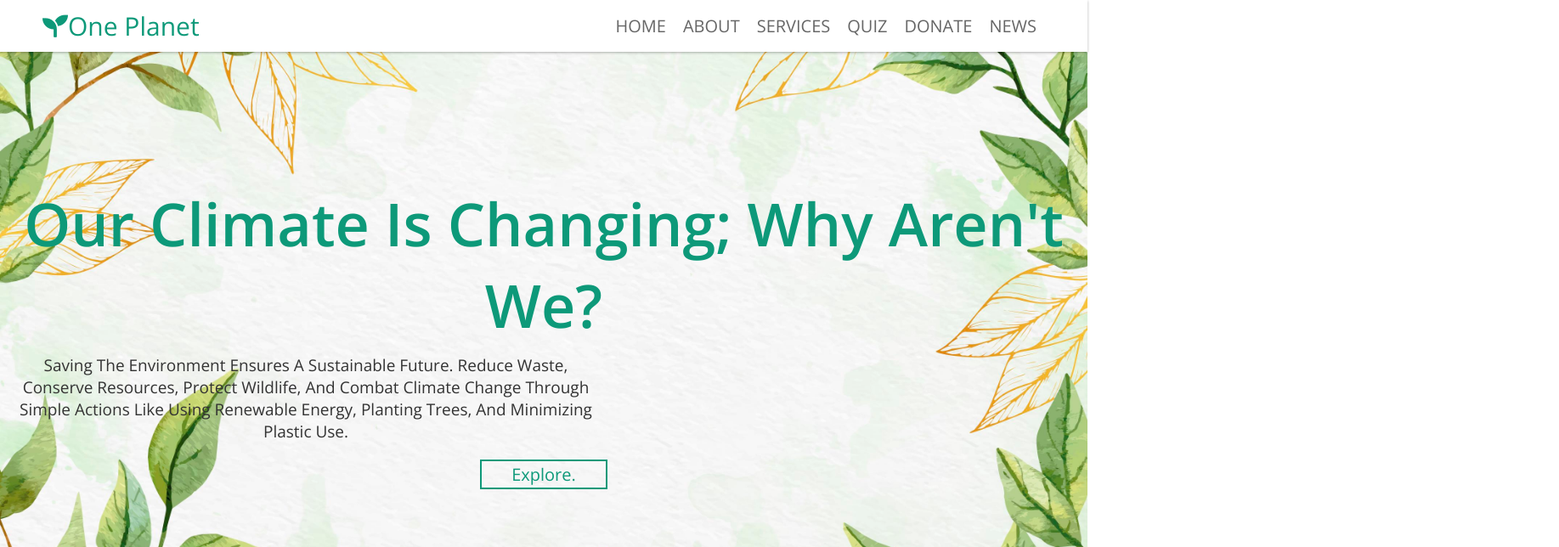
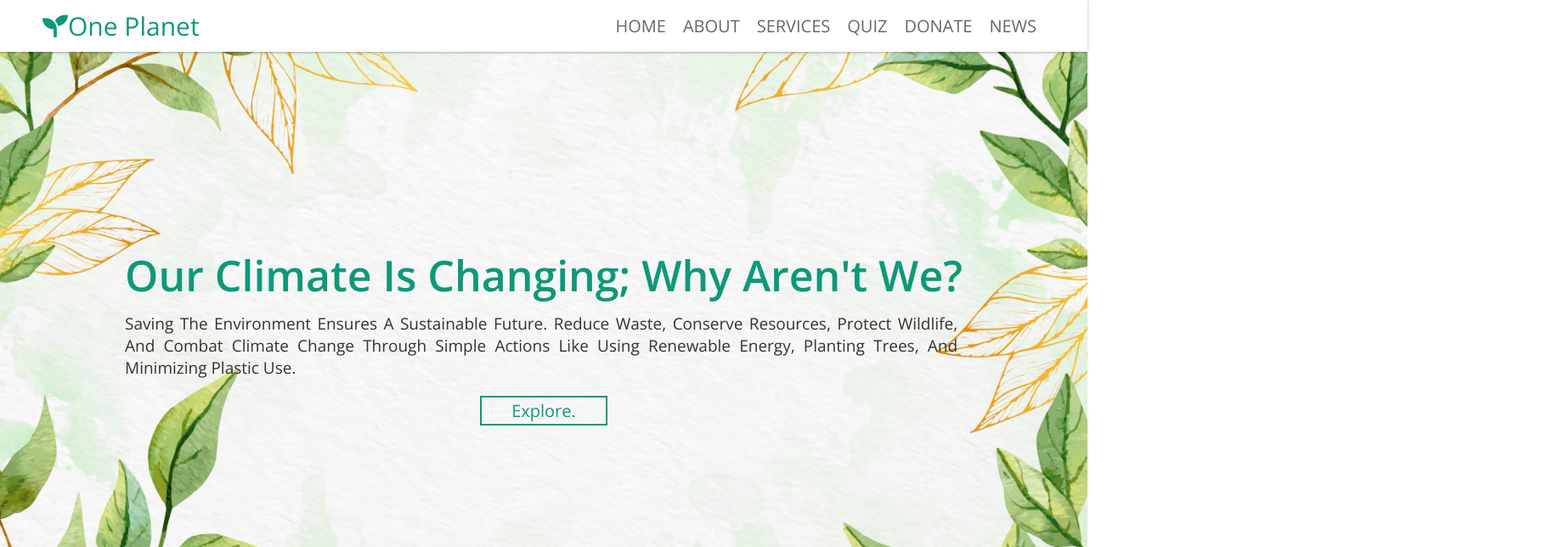
Before and after one commit to Chetan-Sharma001/OnePlanet, a plain HTML site: page index.html in a window 1280 px wide. Shown: the top 644 px of the page at 85% size, 1835 px wide, since content can reach past the window. Drawn offline with nearby package versions, Linux system fonts and the light colour scheme.

Commit message:
Update style.css

```diff
--- a/style.css
+++ b/style.css
@@ -144,16 +144,26 @@ header .fa-bars{
 }
 
 .home .content h1{
-    font-size: 7rem;
+    font-size: 5rem;
     color:var(--green);
 }
 
-.home .content p{
+.container {
+    display: flex; /* Enables Flexbox */
+    justify-content: center; /* Centers horizontally */
+    align-items: center; /* Centers vertically */
+    height: 100vh; /* Makes the container full viewport height */
+    margin: 0; /* Removes default margin */
+  }
+
+  p {
     font-size: 1.9rem;
-    color:#333;
-    padding:1rem 0;
-    width: 70rem;
-}
+    color: #333;
+    padding: 1rem 0;
+    width: 98rem;
+    text-align: justify;
+  }
+
 
 .about .row{
     display: flex;
```
